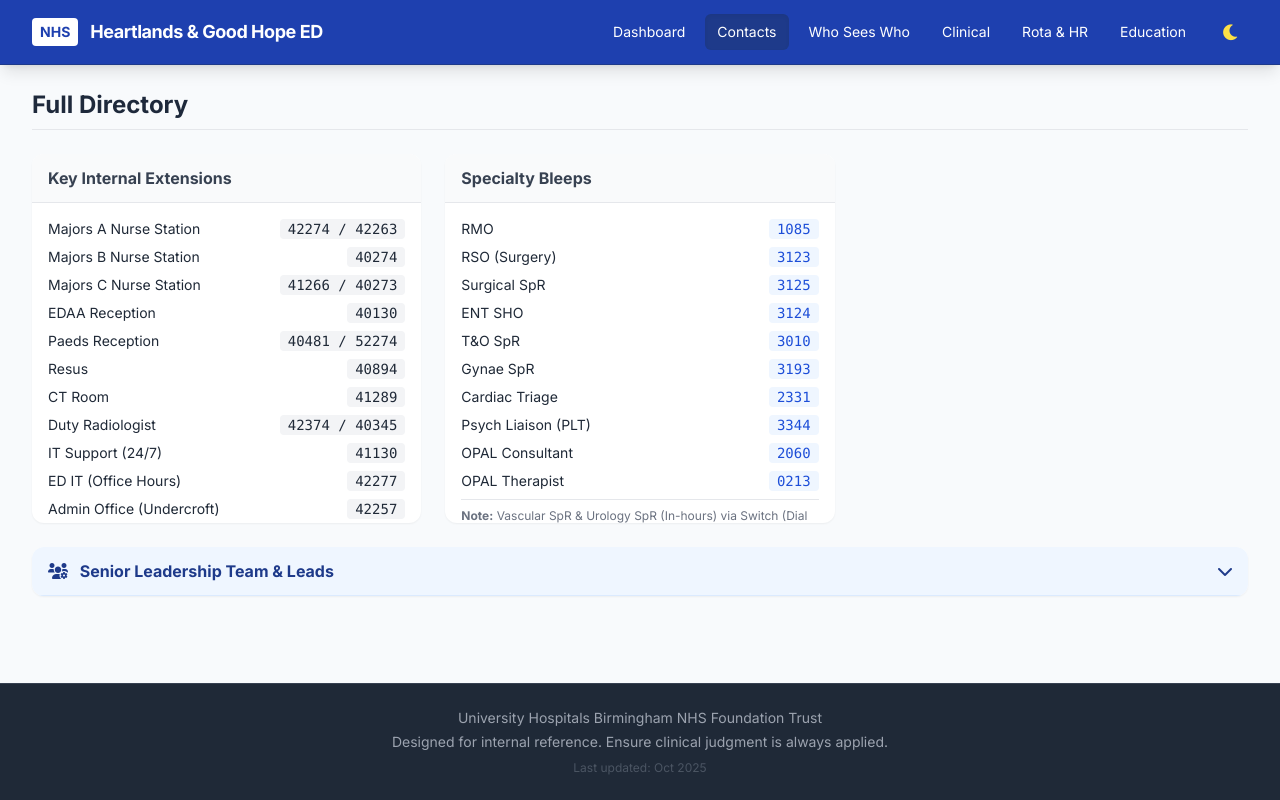
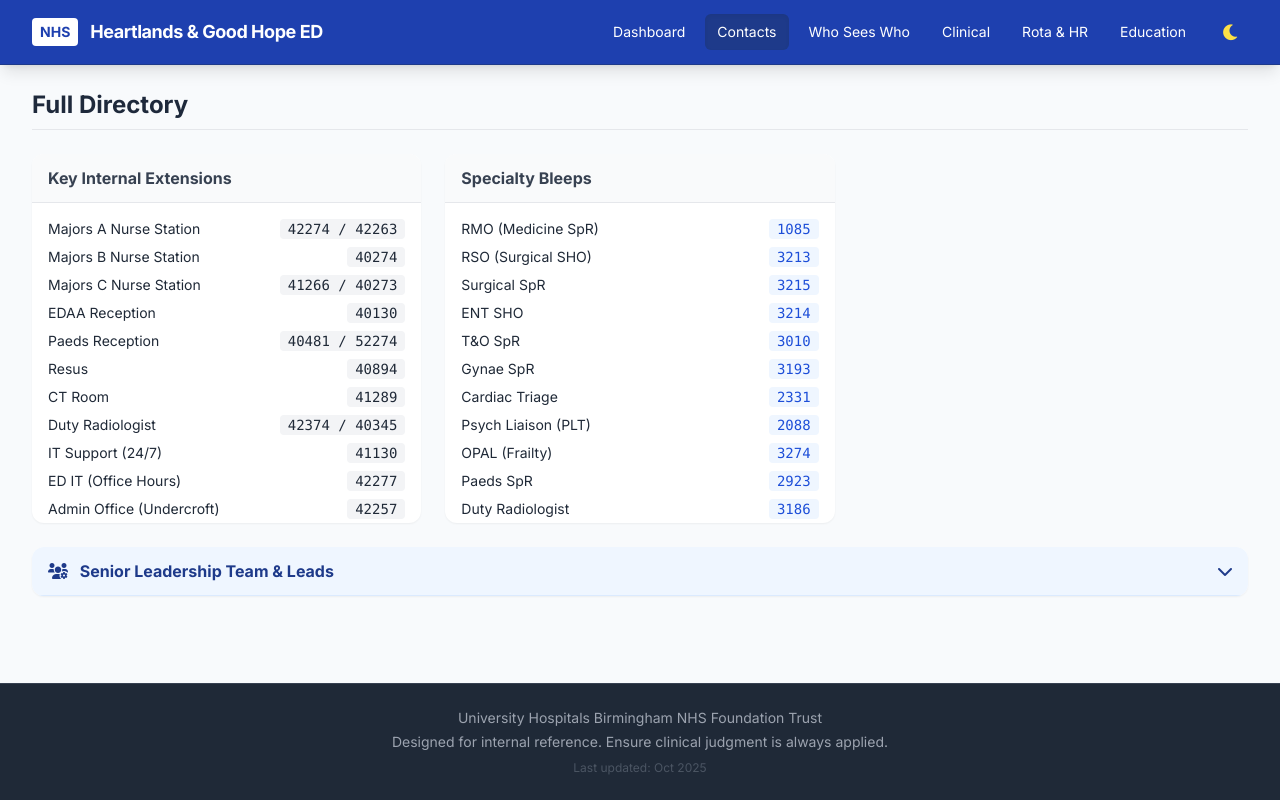
Before and after one commit to shakeymedic/bhhinduction, a plain HTML site: page index.html in a window 1280 px wide. Both pictures are taken after a click on the button "Contacts". Drawn offline with nearby package versions, Linux system fonts and the light colour scheme.

Commit message:
Update index.html

```diff
--- a/index.html
+++ b/index.html
@@ -133,17 +133,7 @@
                                 onlineepr2.ext.wmas.nhs.uk <i class="fas fa-external-link-alt text-xs"></i>
                             </a>
                         </div>
-                        <div class="grid grid-cols-2 gap-3">
-                            <div class="p-2 bg-gray-50 dark:bg-slate-700 rounded border border-gray-100 dark:border-slate-600">
-                                <p class="text-xs text-gray-500 dark:text-gray-400 mb-1">Username</p>
-                                <p class="font-mono font-bold text-slate-700 dark:text-slate-200 select-all cursor-pointer hover:text-blue-600 dark:hover:text-blue-400 transition" title="Double click to select">HARTED1</p>
-                            </div>
-                            <div class="p-2 bg-gray-50 dark:bg-slate-700 rounded border border-gray-100 dark:border-slate-600">
-                                <p class="text-xs text-gray-500 dark:text-gray-400 mb-1">Password</p>
-                                <p class="font-mono font-bold text-slate-700 dark:text-slate-200 select-all cursor-pointer hover:text-blue-600 dark:hover:text-blue-400 transition" title="Double click to select">Hart329?</p>
-                            </div>
                         </div>
-                    </div>
                 </div>
 
                 <div class="bg-white dark:bg-slate-800 rounded-xl shadow-sm p-6 border-l-4 border-cyan-500 transition-colors">
@@ -493,16 +483,18 @@
                 <div class="bg-white dark:bg-slate-800 rounded-xl shadow-sm overflow-hidden transition-colors">
                     <div class="bg-gray-50 dark:bg-slate-700 px-4 py-3 border-b dark:border-slate-600 font-bold text-gray-700 dark:text-gray-200">Specialty Bleeps</div>
                     <div class="p-4 space-y-2 text-sm max-h-80 overflow-y-auto">
-                        <div class="flex justify-between text-gray-800 dark:text-gray-300"><span>RMO</span><span class="font-mono bg-blue-50 dark:bg-blue-900/40 px-2 rounded text-blue-700 dark:text-blue-300">1085</span></div>
-                        <div class="flex justify-between text-gray-800 dark:text-gray-300"><span>RSO (Surgery)</span><span class="font-mono bg-blue-50 dark:bg-blue-900/40 px-2 rounded text-blue-700 dark:text-blue-300">3123</span></div>
-                        <div class="flex justify-between text-gray-800 dark:text-gray-300"><span>Surgical SpR</span><span class="font-mono bg-blue-50 dark:bg-blue-900/40 px-2 rounded text-blue-700 dark:text-blue-300">3125</span></div>
-                        <div class="flex justify-between text-gray-800 dark:text-gray-300"><span>ENT SHO</span><span class="font-mono bg-blue-50 dark:bg-blue-900/40 px-2 rounded text-blue-700 dark:text-blue-300">3124</span></div>
+                        <div class="flex justify-between text-gray-800 dark:text-gray-300"><span>RMO (Medicine SpR)</span><span class="font-mono bg-blue-50 dark:bg-blue-900/40 px-2 rounded text-blue-700 dark:text-blue-300">1085</span></div>
+                        <div class="flex justify-between text-gray-800 dark:text-gray-300"><span>RSO (Surgical SHO)</span><span class="font-mono bg-blue-50 dark:bg-blue-900/40 px-2 rounded text-blue-700 dark:text-blue-300">3213</span></div>
+                        <div class="flex justify-between text-gray-800 dark:text-gray-300"><span>Surgical SpR</span><span class="font-mono bg-blue-50 dark:bg-blue-900/40 px-2 rounded text-blue-700 dark:text-blue-300">3215</span></div>
+                        <div class="flex justify-between text-gray-800 dark:text-gray-300"><span>ENT SHO</span><span class="font-mono bg-blue-50 dark:bg-blue-900/40 px-2 rounded text-blue-700 dark:text-blue-300">3214</span></div>
                         <div class="flex justify-between text-gray-800 dark:text-gray-300"><span>T&O SpR</span><span class="font-mono bg-blue-50 dark:bg-blue-900/40 px-2 rounded text-blue-700 dark:text-blue-300">3010</span></div>
                         <div class="flex justify-between text-gray-800 dark:text-gray-300"><span>Gynae SpR</span><span class="font-mono bg-blue-50 dark:bg-blue-900/40 px-2 rounded text-blue-700 dark:text-blue-300">3193</span></div>
                         <div class="flex justify-between text-gray-800 dark:text-gray-300"><span>Cardiac Triage</span><span class="font-mono bg-blue-50 dark:bg-blue-900/40 px-2 rounded text-blue-700 dark:text-blue-300">2331</span></div>
-                        <div class="flex justify-between text-gray-800 dark:text-gray-300"><span>Psych Liaison (PLT)</span><span class="font-mono bg-blue-50 dark:bg-blue-900/40 px-2 rounded text-blue-700 dark:text-blue-300">3344</span></div>
-                        <div class="flex justify-between text-gray-800 dark:text-gray-300"><span>OPAL Consultant</span><span class="font-mono bg-blue-50 dark:bg-blue-900/40 px-2 rounded text-blue-700 dark:text-blue-300">2060</span></div>
-                        <div class="flex justify-between text-gray-800 dark:text-gray-300"><span>OPAL Therapist</span><span class="font-mono bg-blue-50 dark:bg-blue-900/40 px-2 rounded text-blue-700 dark:text-blue-300">0213</span></div>
+                        <div class="flex justify-between text-gray-800 dark:text-gray-300"><span>Psych Liaison (PLT)</span><span class="font-mono bg-blue-50 dark:bg-blue-900/40 px-2 rounded text-blue-700 dark:text-blue-300">2088</span></div>
+                        <div class="flex justify-between text-gray-800 dark:text-gray-300"><span>OPAL (Frailty)</span><span class="font-mono bg-blue-50 dark:bg-blue-900/40 px-2 rounded text-blue-700 dark:text-blue-300">3274</span></div>
+                        <div class="flex justify-between text-gray-800 dark:text-gray-300"><span>Paeds SpR</span><span class="font-mono bg-blue-50 dark:bg-blue-900/40 px-2 rounded text-blue-700 dark:text-blue-300">2923</span></div>
+                        <div class="flex justify-between text-gray-800 dark:text-gray-300"><span>Duty Radiologist</span><span class="font-mono bg-blue-50 dark:bg-blue-900/40 px-2 rounded text-blue-700 dark:text-blue-300">3186</span></div>
+                        <div class="flex justify-between text-gray-800 dark:text-gray-300"><span>Anaesthetics</span><span class="font-mono bg-blue-50 dark:bg-blue-900/40 px-2 rounded text-blue-700 dark:text-blue-300">1290</span></div>
                         <div class="mt-4 pt-2 border-t dark:border-slate-700 text-xs text-gray-500 dark:text-gray-400">
                             <strong>Note:</strong> Vascular SpR & Urology SpR (In-hours) via Switch (Dial 0).
                         </div>
@@ -770,6 +762,7 @@
                         <i class="fas fa-chevron-down text-gray-400 transform transition-transform" id="icon-ces"></i>
                     </button>
                     <div id="content-ces" class="hidden px-6 py-4 border-t border-red-100 dark:border-red-800">
+                        <p class="font-bold text-red-600 dark:text-red-400 mb-2">Please follow the BHH Lower Back pain Proforma - paper form.</p>
                         <div class="grid md:grid-cols-2 gap-4">
                             <div>
                                 <h4 class="font-bold text-red-700 dark:text-red-300 mb-2">Red Flags (NICE)</h4>
```
